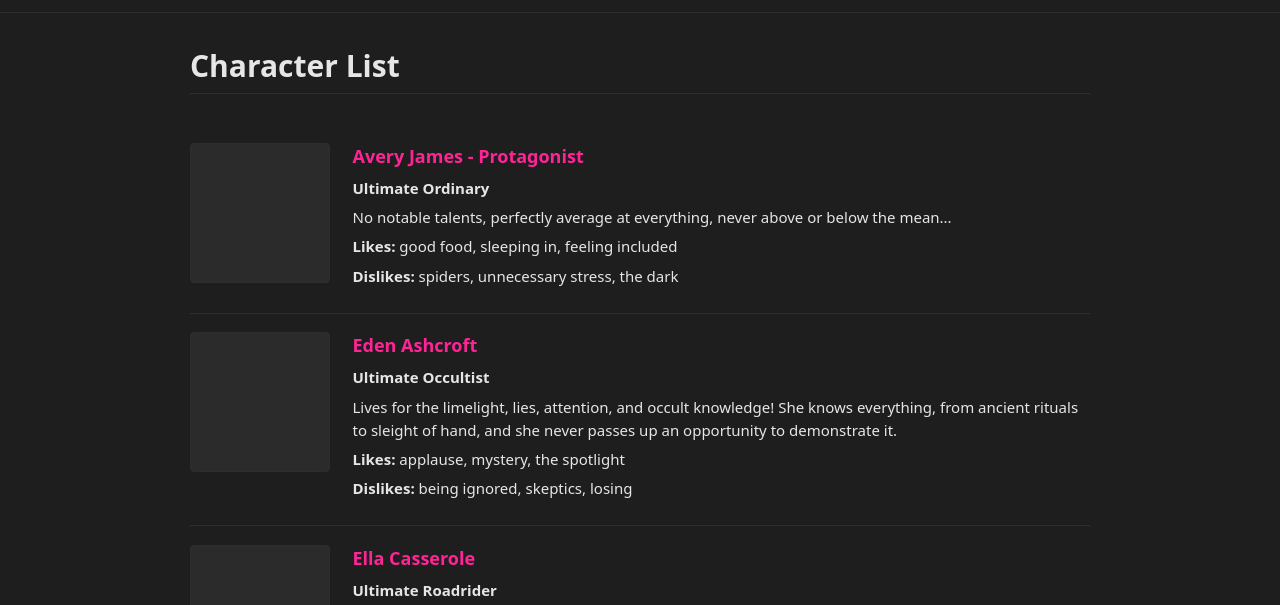
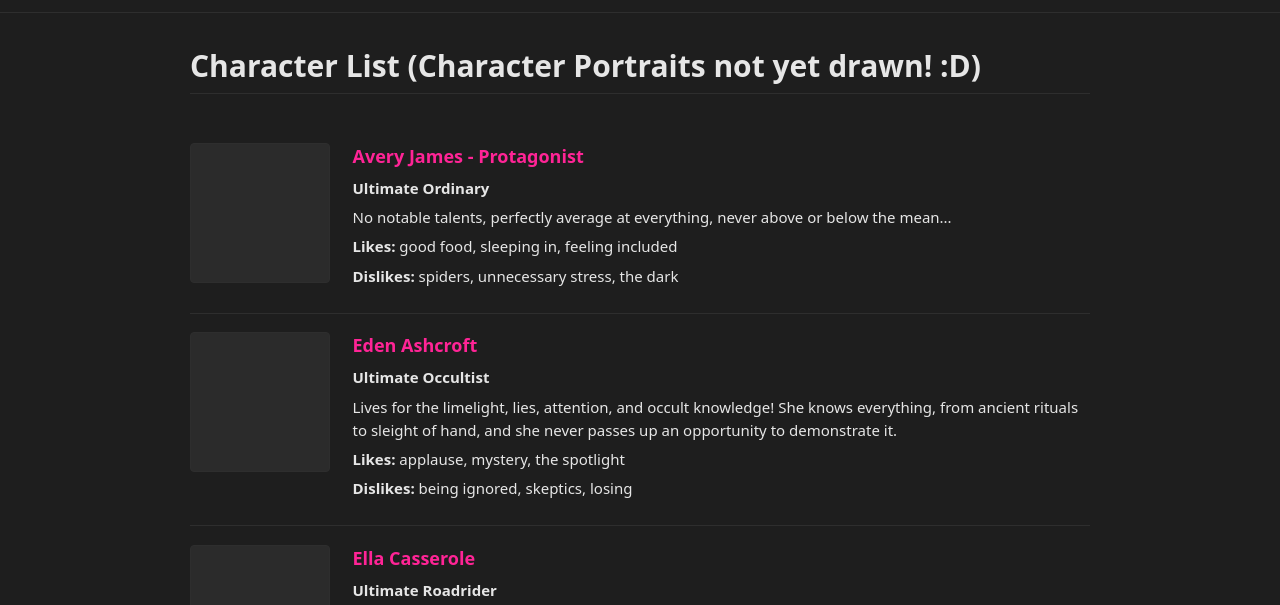
Before and after one commit to TheRedPipin/DanganFOF, a plain HTML site: page characters.html in a window 1280 px wide. Shown: the part 178-783 px from the top of the page. Drawn offline with Linux system fonts and the light colour scheme.

Commit message:
Update character list header with additional info

```diff
--- a/characters.html
+++ b/characters.html
@@ -16,7 +16,7 @@
   </header>
 
   <main id="charactersWrapper">
-    <h1>Character List</h1>
+    <h1>Character List (Character Portraits not yet drawn! :D)</h1>
 
     <section class="character">
       <div class="charImg"></div>
```
